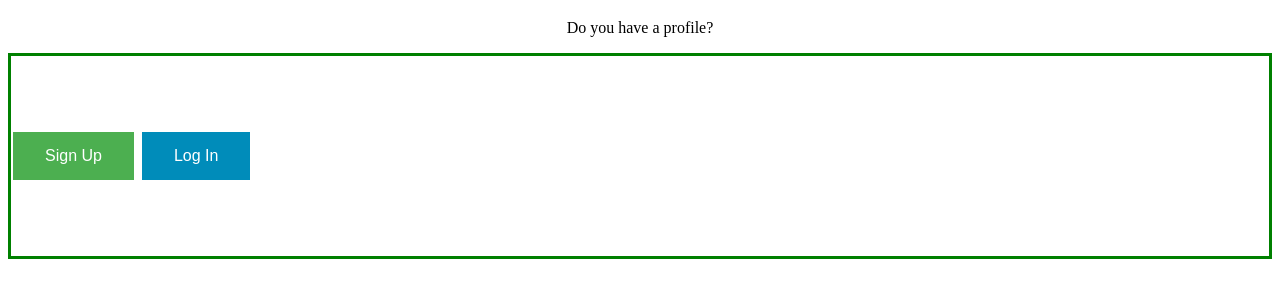
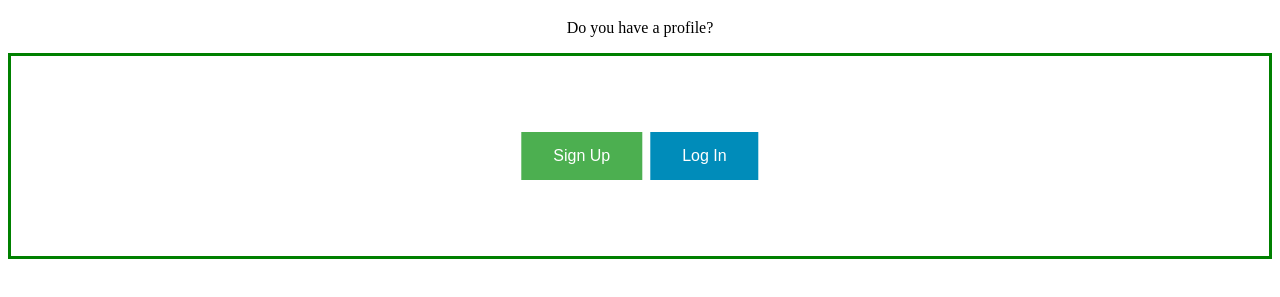
Before and after one commit to fruzo20/CS431_Project, a plain HTML site: page main_page.html in a window 1280 px wide. Shown: the part 61-358 px from the top of the page. Drawn offline with Linux system fonts and the light colour scheme.

Commit message:
Update main_page.html

```diff
--- a/main_page.html
+++ b/main_page.html
@@ -7,12 +7,13 @@
   position: relative;
   border: 3px solid green;
 }
-.vertical-center {
+.center {
   margin: 0;
   position: absolute;
   top: 50%;
-  -ms-transform: translateY(-50%);
-  transform: translateY(-50%);
+  left: 50%;
+  -ms-transform: translate(-50%, -50%);
+  transform: translate(-50%, -50%);
 }
 .button {
   border: none;
@@ -36,7 +37,7 @@
 <h1 style="text-align:center">GAMES</h1>
 <p style="text-align:center">Do you have a profile?</p>
 <div class="container">
-  <div class="vertical-center">
+  <div class="center">
     <button class="button button1">Sign Up</button>
     <button class="button button2">Log In</button>
   </div>
```
